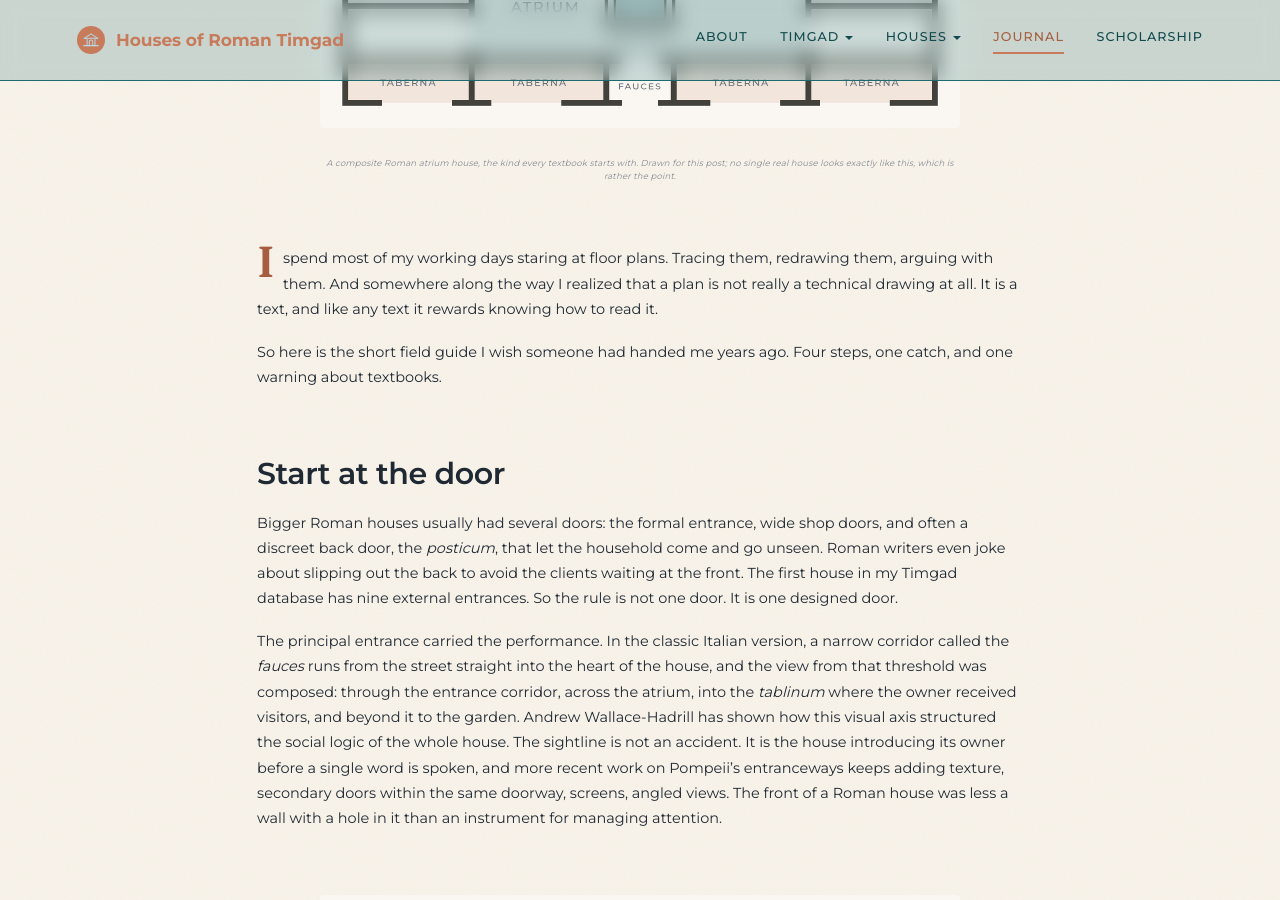
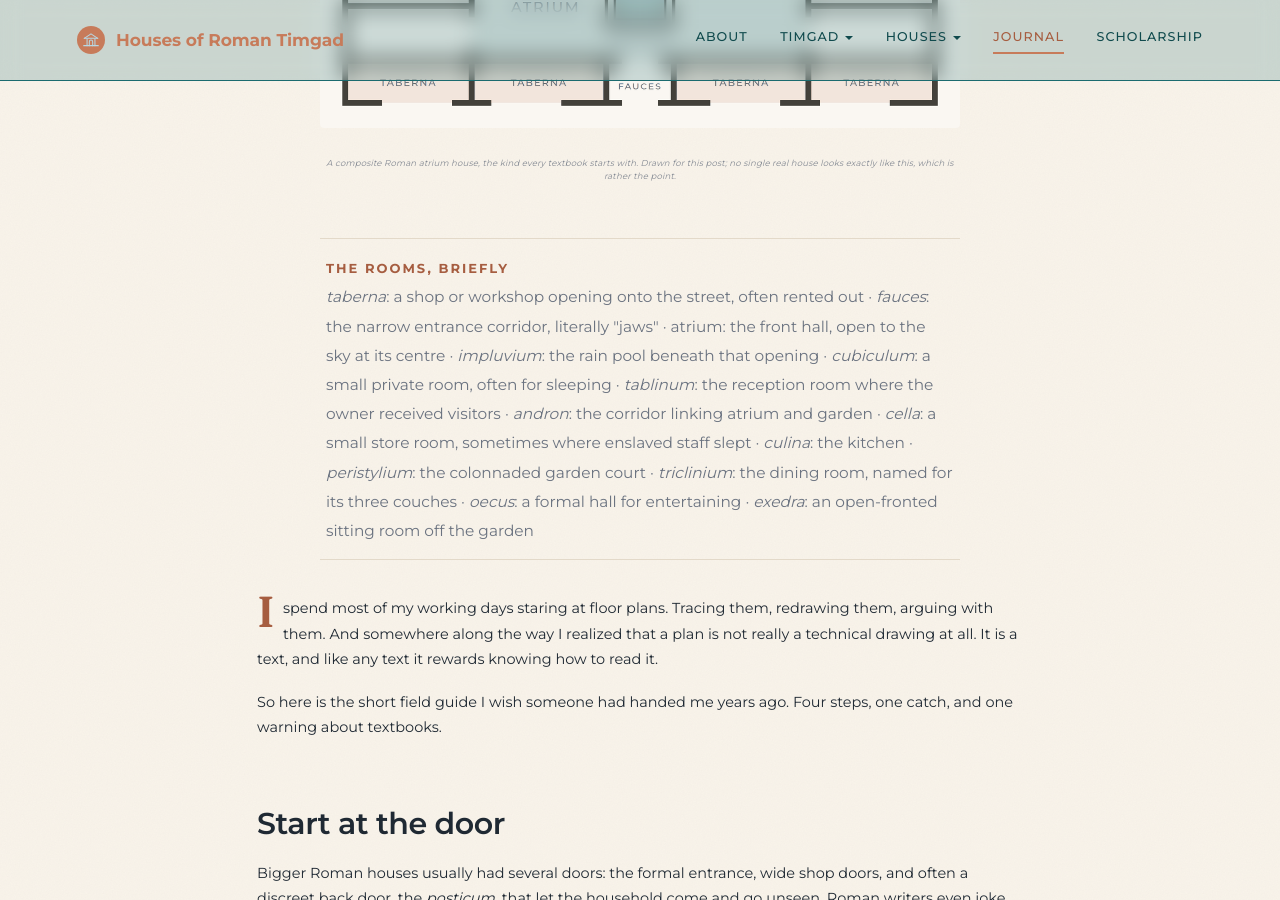
Before and after one commit to kimedher/timgadhouses, a Jekyll site: the page built from _posts/2026-07-23-how-to-read-a-roman-house-plan.md, in a window 1280 px wide and 900 px high, scrolled down 793 px. Built offline with Jekyll 4.4.1, drawn with Linux system fonts in a browser that asks for light colours.

Commit message:
Add room-name legend beneath lead figure

```diff
--- a/_posts/2026-07-23-how-to-read-a-roman-house-plan.md
+++ b/_posts/2026-07-23-how-to-read-a-roman-house-plan.md
@@ -18,6 +18,11 @@ excerpt: >-
   <img src="{{ '/assets/images/house-plan-guide-full.png' | relative_url }}" alt="A labeled floor plan of a Roman atrium house, with tabernae and fauces along the street, an atrium with central impluvium, cubicula, tablinum, and a colonnaded peristyle garden at the back">
   <figcaption>A composite Roman atrium house, the kind every textbook starts with. Drawn for this post; no single real house looks exactly like this, which is rather the point.</figcaption>
 </figure>
+
+<div style="max-width:640px;margin:-8px auto 36px;font-size:0.85rem;line-height:1.9;color:#6B7380;border-top:1px solid #E3D9C9;border-bottom:1px solid #E3D9C9;padding:14px 6px;">
+<strong style="letter-spacing:2px;font-size:0.72rem;color:#A65D40;">THE ROOMS, BRIEFLY</strong><br>
+<em>taberna</em>: a shop or workshop opening onto the street, often rented out · <em>fauces</em>: the narrow entrance corridor, literally "jaws" · atrium: the front hall, open to the sky at its centre · <em>impluvium</em>: the rain pool beneath that opening · <em>cubiculum</em>: a small private room, often for sleeping · <em>tablinum</em>: the reception room where the owner received visitors · <em>andron</em>: the corridor linking atrium and garden · <em>cella</em>: a small store room, sometimes where enslaved staff slept · <em>culina</em>: the kitchen · <em>peristylium</em>: the colonnaded garden court · <em>triclinium</em>: the dining room, named for its three couches · <em>oecus</em>: a formal hall for entertaining · <em>exedra</em>: an open-fronted sitting room off the garden
+</div>
 
 I spend most of my working days staring at floor plans. Tracing them, redrawing them, arguing with them. And somewhere along the way I realized that a plan is not really a technical drawing at all. It is a text, and like any text it rewards knowing how to read it.
 
```
